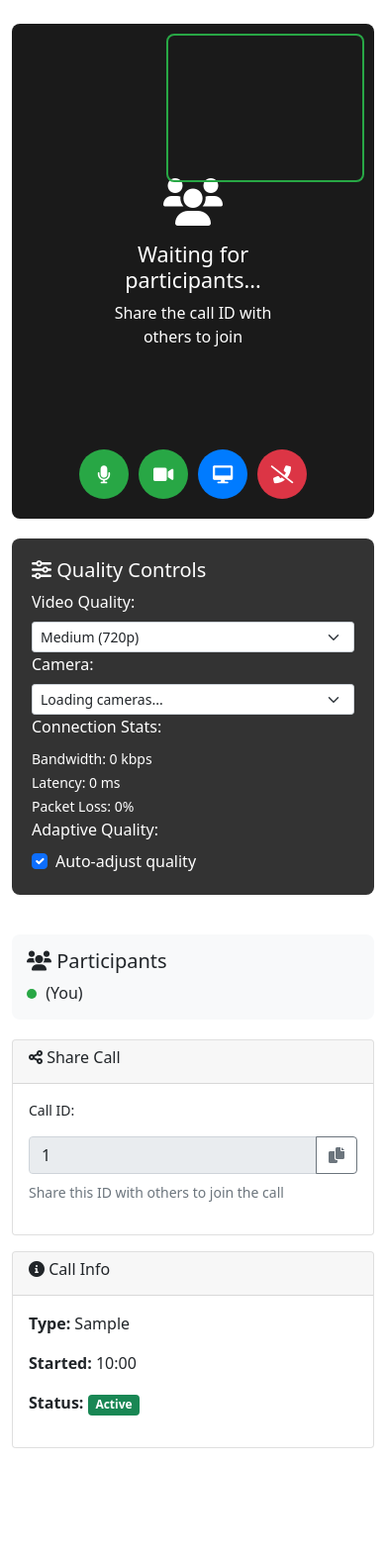
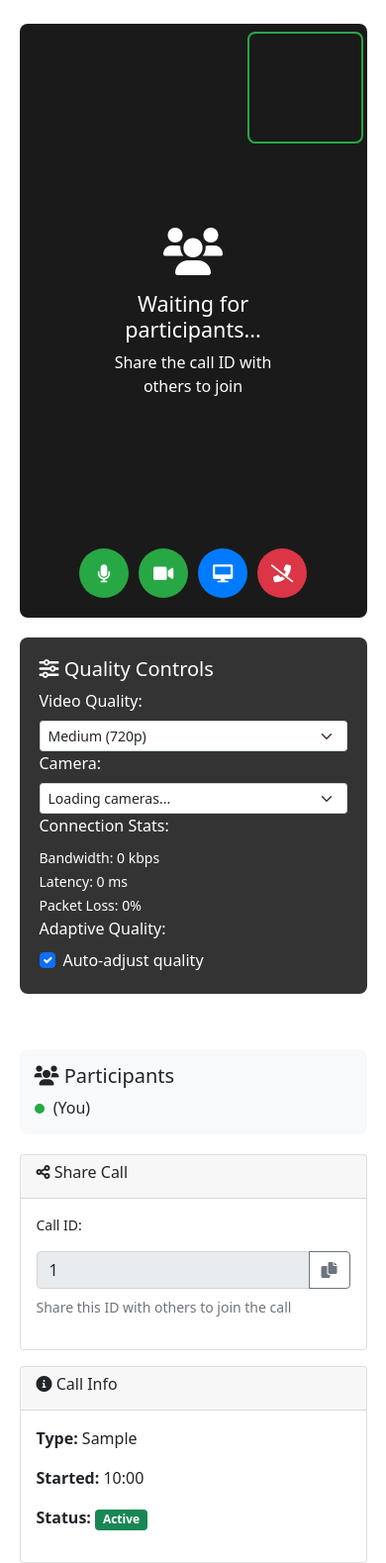
Before and after one commit to MustafaAldelaimi/video-calling-app-fs, a Django app: template templates/calls/call_room.html in a window 390 px wide. Shown: the part 218-1797 px from the top of the page at 99% size. Before the commit the page ends 1681 px from the top, so only its background shows below. Run offline with Django 4.2, Linux system fonts and the light colour scheme; tables that the repository leaves empty hold one stand-in row (values such as "Sample post"); the template is opened without the code that fills it: values that come from a table or form of the project are taken from there, most other values are stand-ins (such as "Sample title", 1, 10 or a date in 2020); data that the repository does not hold is empty.

Commit message:
use responsive video element

```diff
--- a/static/js/webrtc-handler.js
+++ b/static/js/webrtc-handler.js
@@ -1296,16 +1296,7 @@ class WebRTCHandler {
     if (participantCount === 0) {
       // No remote participants - keep local video in corner
       if (localVideo) {
-        localVideo.style.cssText = `
-          position: absolute;
-          top: 10px;
-          right: 10px;
-          width: 200px;
-          height: 150px;
-          z-index: 10;
-          border: 2px solid #28a745;
-          border-radius: 8px;
-        `
+        localVideo.className = 'video-element responsive-local-video local-video-waiting'
       }
       return
     }
@@ -1328,17 +1319,7 @@ class WebRTCHandler {
 
       // Move local video to top-right corner as picture-in-picture
       if (localVideo) {
-        localVideo.style.cssText = `
-          position: absolute;
-          top: 20px;
-          right: 20px;
-          width: 180px;
-          height: 135px;
-          z-index: 10;
-          border: 2px solid #28a745;
-          border-radius: 8px;
-          object-fit: cover;
-        `
+        localVideo.className = 'video-element responsive-local-video local-video-pip'
       }
     } else if (participantCount === 2) {
       // Two remote participants - split screen
@@ -1359,17 +1340,7 @@ class WebRTCHandler {
 
       // Move local video to top-right corner
       if (localVideo) {
-        localVideo.style.cssText = `
-          position: absolute;
-          top: 20px;
-          right: 20px;
-          width: 150px;
-          height: 113px;
-          z-index: 10;
-          border: 2px solid #28a745;
-          border-radius: 8px;
-          object-fit: cover;
-        `
+        localVideo.className = 'video-element responsive-local-video local-video-split'
       }
     } else {
       // Three or more participants - grid layout
@@ -1396,17 +1367,7 @@ class WebRTCHandler {
 
       // Move local video to top-left corner
       if (localVideo) {
-        localVideo.style.cssText = `
-          position: absolute;
-          top: 20px;
-          left: 20px;
-          width: 130px;
-          height: 98px;
-          z-index: 10;
-          border: 2px solid #28a745;
-          border-radius: 8px;
-          object-fit: cover;
-        `
+        localVideo.className = 'video-element responsive-local-video local-video-grid'
       }
     }
   }
--- a/templates/calls/call_room.html
+++ b/templates/calls/call_room.html
@@ -4,13 +4,70 @@
 {% block title %}Call Room - Video Calling App{% endblock %}
 
 {% block content %}
+<style>
+main.container {
+    max-width: 90vw;
+    padding-left: 0;
+    padding-right: 0;
+    width: 100%;
+}
+
+video.responsive-local-video {
+    position: absolute;
+    z-index: 10;
+    border: 2px solid #28a745;
+    border-radius: 8px;
+    object-fit: cover;
+}
+
+video.responsive-local-video.local-video-waiting {
+    top: 1vh;
+    right: 1vw;
+    width: min(20vw, 300px);
+    height: min(15vh, 225px);
+}
+
+video.responsive-local-video.local-video-pip {
+    top: 2vh;
+    right: 2vw;
+    width: min(18vw, 250px);
+    height: min(13.5vh, 188px);
+}
+
+video.responsive-local-video.local-video-split {
+    top: 2vh;
+    right: 2vw;
+    width: min(15vw, 200px);
+    height: min(11.25vh, 150px);
+}
+
+video.responsive-local-video.local-video-grid {
+    top: 2vh;
+    left: 2vw;
+    width: min(12vw, 160px);
+    height: min(9vh, 120px);
+}
+
+@media (max-width: 768px) {
+    video.responsive-local-video.local-video-waiting { width: min(25vw, 200px); height: min(18vh, 150px); }
+    video.responsive-local-video.local-video-pip { width: min(22vw, 180px); height: min(16vh, 135px); }
+    video.responsive-local-video.local-video-split { width: min(20vw, 160px); height: min(15vh, 120px); }
+    video.responsive-local-video.local-video-grid { width: min(18vw, 140px); height: min(13vh, 105px); }
+}
+
+@media (max-width: 480px) {
+    video.responsive-local-video.local-video-waiting { width: min(30vw, 150px); height: min(22vh, 113px); }
+    video.responsive-local-video.local-video-pip { width: min(28vw, 140px); height: min(20vh, 105px); }
+    video.responsive-local-video.local-video-split { width: min(25vw, 120px); height: min(18vh, 90px); }
+    video.responsive-local-video.local-video-grid { width: min(22vw, 100px); height: min(16vh, 75px); }
+}
+</style>
 <div class="row">
     <!-- Main Video Area -->
-    <div class="col-md-9">
-        <div class="video-container" style="height: 500px; background: #1a1a1a; border-radius: 8px; position: relative;">
+    <div class="col-12">
+        <div class="video-container" style="height: 70vh; min-height: 600px; background: #1a1a1a; border-radius: 8px; position: relative;">
             <!-- Dynamic video elements will be created here -->
-            <video id="localVideo" class="video-element" autoplay playsinline muted
-                   style="position: absolute; top: 10px; right: 10px; width: 200px; height: 150px; z-index: 10; border: 2px solid #28a745; border-radius: 8px;"></video>
+            <video id="localVideo" class="video-element responsive-local-video local-video-waiting" autoplay playsinline muted></video>
 
             <!-- Welcome message when no participants -->
             <div id="noParticipantsMessage" style="position: absolute; top: 50%; left: 50%; transform: translate(-50%, -50%); text-align: center; color: #fff;">
@@ -77,7 +134,7 @@
     </div>
 
     <!-- Sidebar -->
-    <div class="col-md-3">
+    <div class="col-12 mt-3">
         <div class="participant-list">
             <h5><i class="fas fa-users"></i> Participants</h5>
             <div id="participantsList">
```
